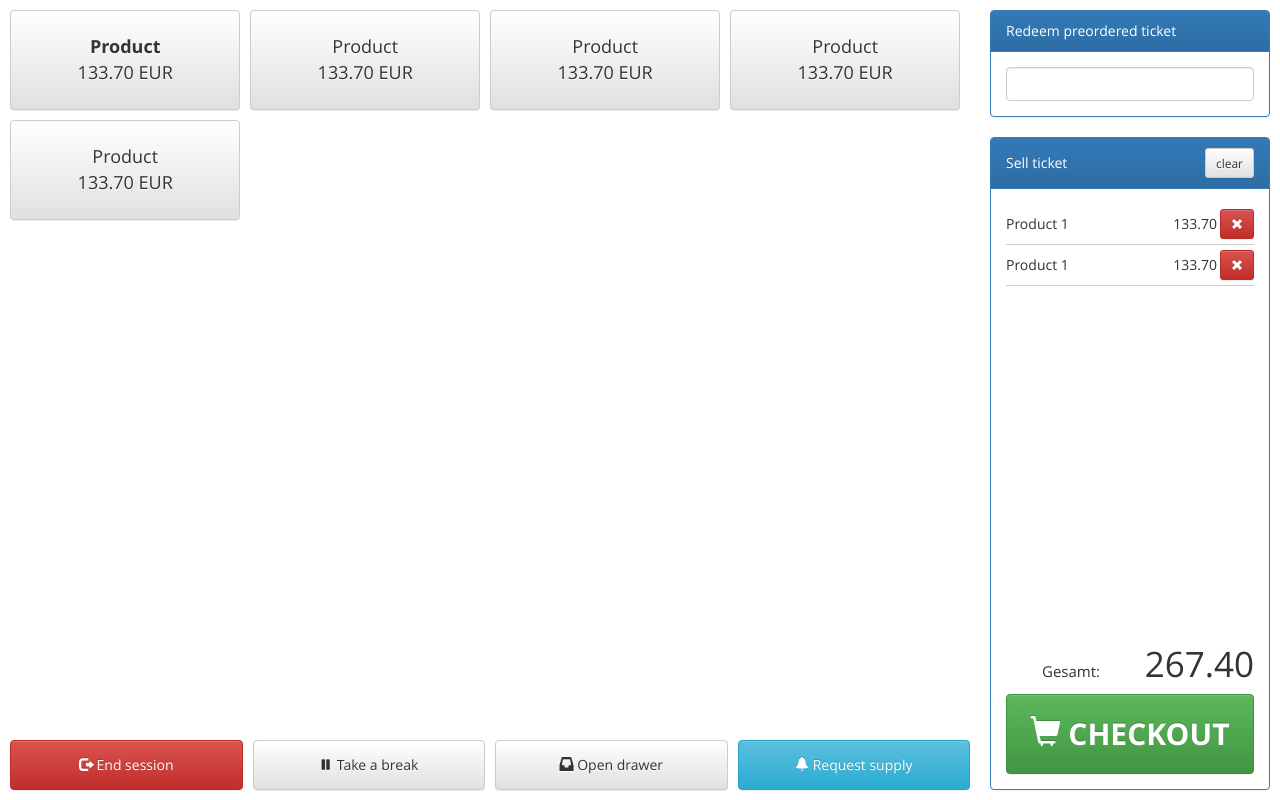
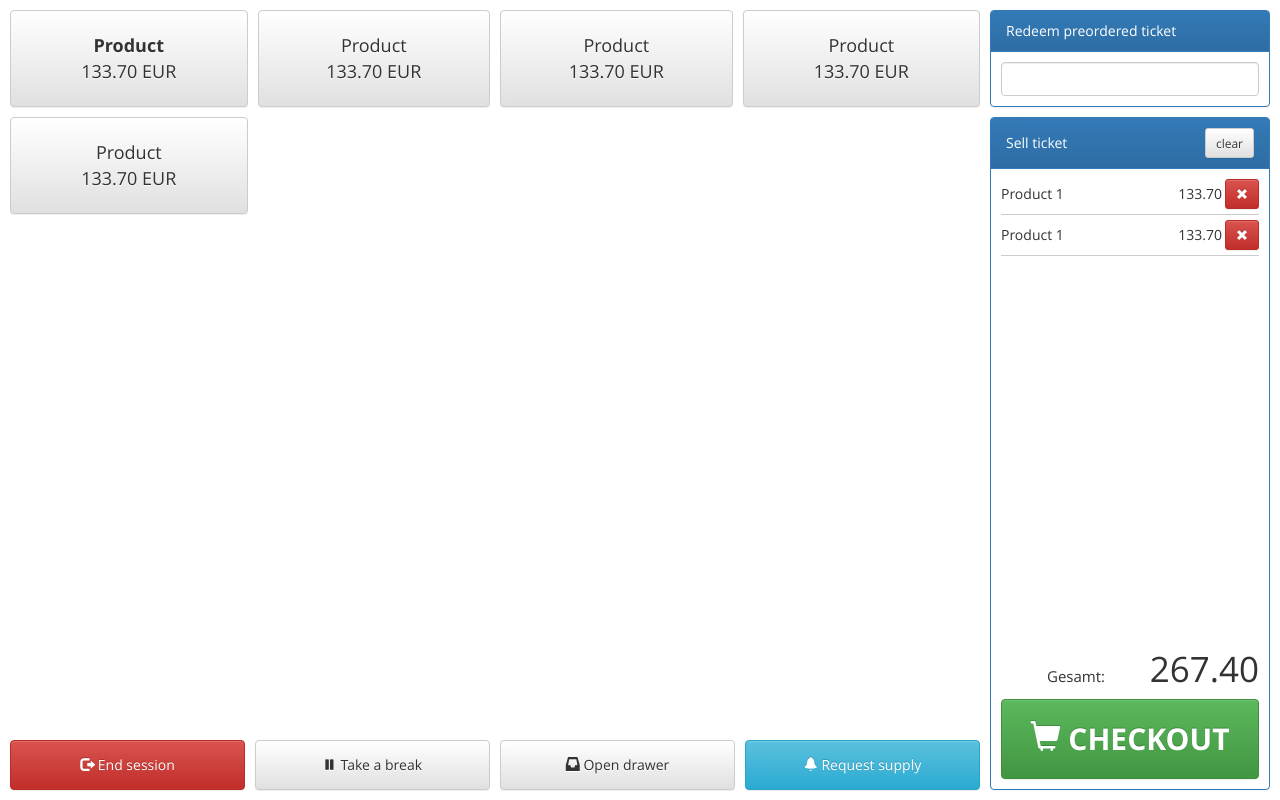
Before and after one commit to Wiiilmaa/postix, a Django app: template src/c6sh/desk/templates/desk/main.html in a window 1280 px wide. Run offline with Django 3.2, Linux system fonts and the light colour scheme; the template is opened without the code that fills it, so the values that code supplies are empty; parts of the project's set-up code (start-up, migrations or seed data) failed here and were passed over; some libraries are stand-ins or nearby versions.

Commit message:
Adjusted margins and paddings for a more coherent design

```diff
--- a/src/c6sh/desk/static/css/c6sh.css
+++ b/src/c6sh/desk/static/css/c6sh.css
@@ -29,7 +29,6 @@ body.login, body.error {
 #left-side {
     flex: 1;
     min-width: 450px;
-    padding: 10px;
     display: flex;
     flex-direction: column;
 }
@@ -39,12 +38,20 @@ body.login, body.error {
     flex: 1;
     flex-wrap: wrap;
     height: 100%;
+    padding: 0 0 0 10px;
 }
 #product-view .product {
-    width: 24%;
-    margin: 0 1% 1% 0;
+    width: 25%;
+    margin: 10px 0 0 0;
     float: left;
-    height: 100px;
+    height: 97px;  /* Same height as the "Redeem preordered ticket" box */
+    padding: 0 5px;
+}
+#product-view .product:nth-child(4n+1) {
+    padding-left: 0;
+}
+#product-view .product:nth-child(4n) {
+    padding-right: 0;
 }
 #product-view .product button {
     height: 100%;
@@ -55,7 +62,8 @@ body.login, body.error {
 #button-row {
     display: flex;
     flex-flow: row;
-    height: 50px;
+    height: 70px;
+    padding: 10px 0 10px 10px;
 }
 #button-row button {
     flex: 1;
@@ -78,7 +86,7 @@ body.login, body.error {
     margin: 0;
 }
 #lower-right {
-    padding: 10px;
+    padding: 0 10px 10px;
     flex: 1;
     display: flex;
     flex-flow: column;
@@ -102,6 +110,9 @@ body.login, body.error {
     display: flex;
     padding: 5px 0;
     border-bottom: 1px solid #ccc;
+}
+#cart .cart-line:first-child {
+    padding-top: 0;
 }
 #cart .cart-line .cart-product {
     flex: 1;
@@ -134,6 +145,9 @@ body.login, body.error {
     font-weight: bold;
 }
 
+.panel-body {
+    padding: 10px;
+}
 
 body.has-modal #main-container {
     -webkit-filter: blur(2px);
@@ -192,6 +206,7 @@ body.has-modal #main-container {
 }
 #post-sale-buttons {
     display: flex;
+    height: 39px; /* Align top border with button-row */
 }
 #post-sale-buttons button {
     margin-top: 0;
```
